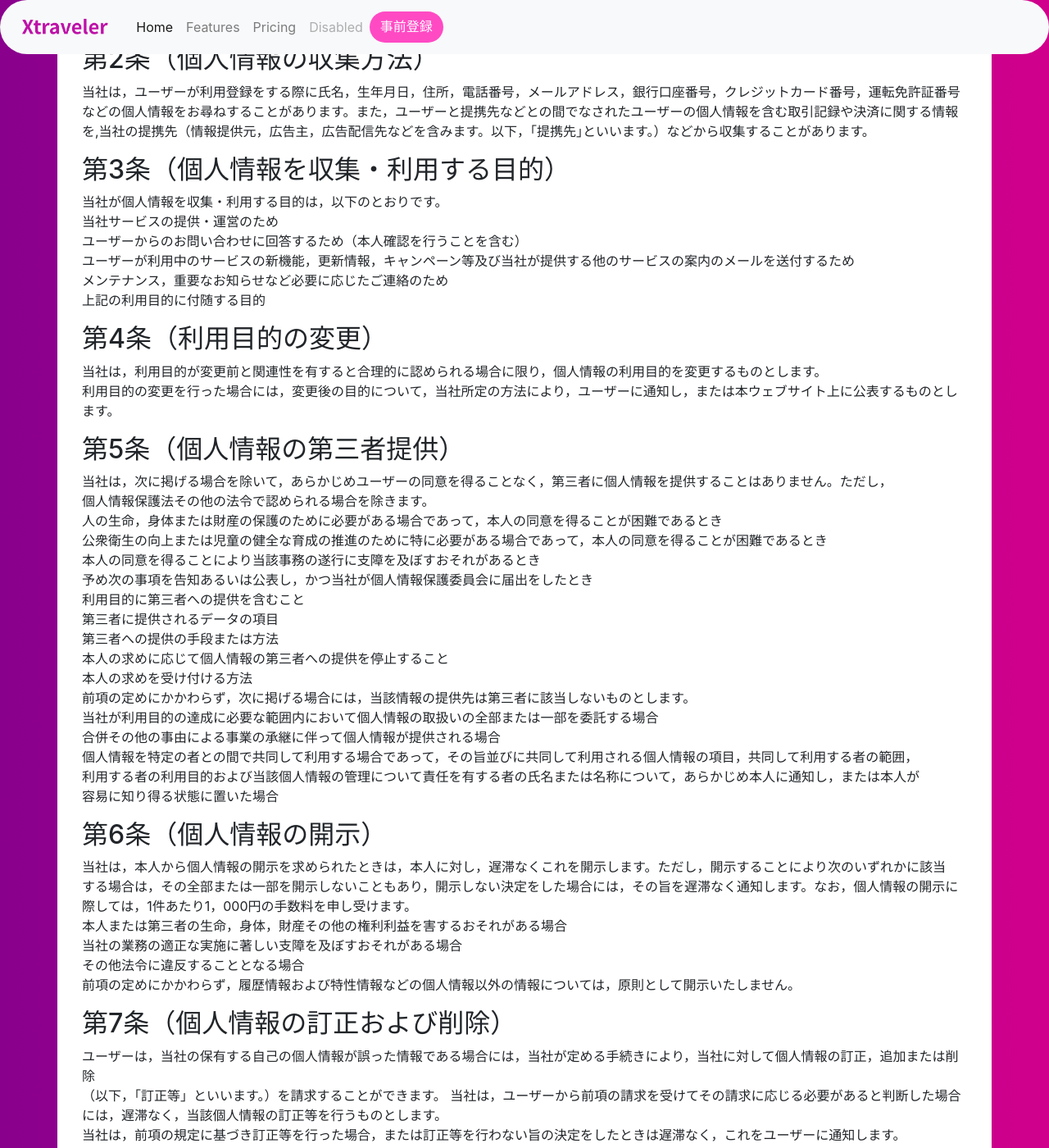
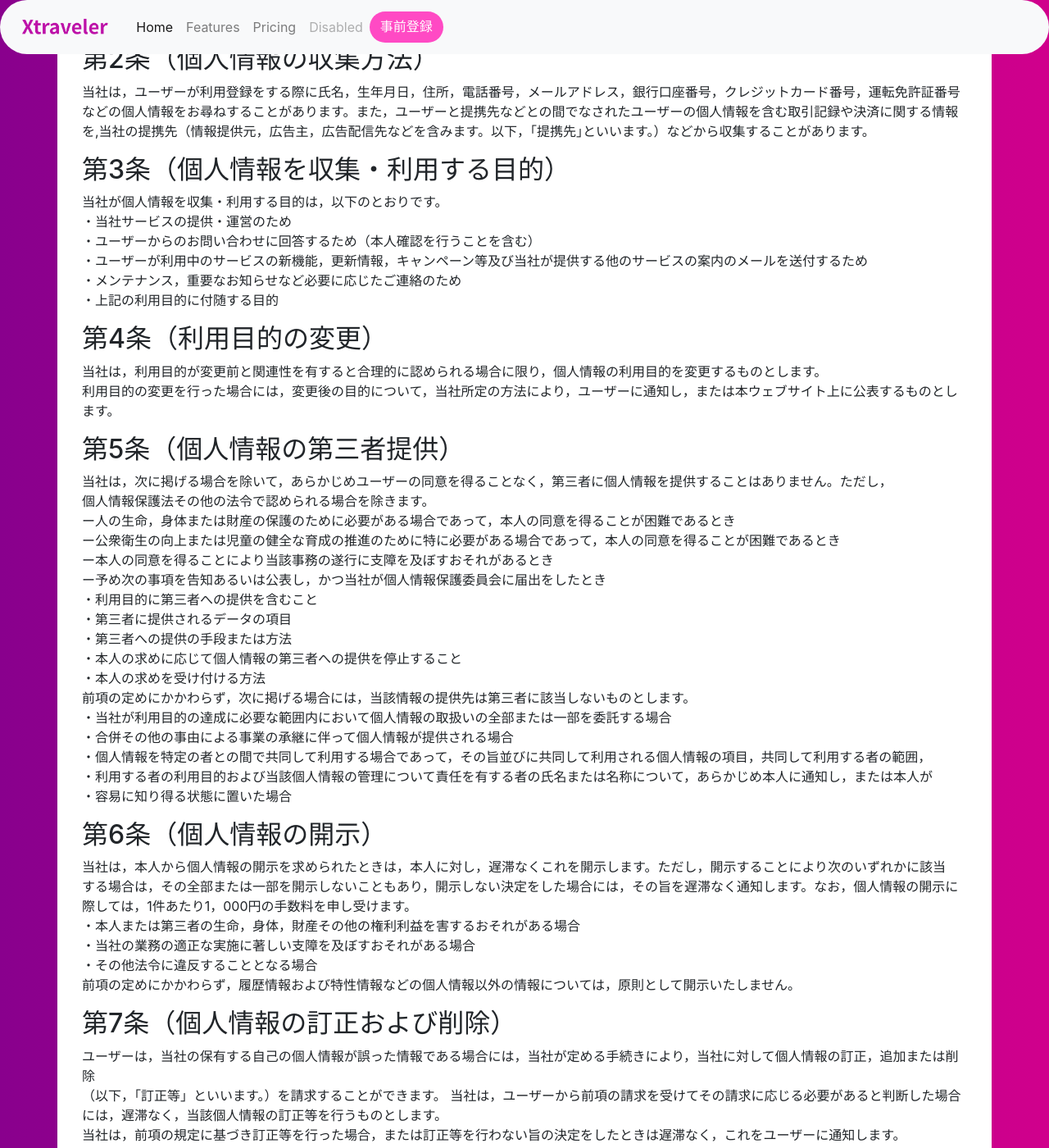
Before and after one commit to Xtraveler/LP, a Jekyll site: the page built from _posts/2021-01-20-privacypolicy.markdown, in a window 1280 px wide and 1400 px high, scrolled down 267 px. Shown: the whole window at 82% size. Built offline with Jekyll 4.4.1, drawn with Linux system fonts in a browser that asks for light colours.

Commit message:
Update 2021-01-20-privacypolicy.markdown

```diff
--- a/_posts/2021-01-20-privacypolicy.markdown
+++ b/_posts/2021-01-20-privacypolicy.markdown
@@ -17,39 +17,39 @@ permalink: /privacy-policy
 を,当社の提携先（情報提供元，広告主，広告配信先などを含みます。以下，｢提携先｣といいます。）などから収集することがあります。
 ## 第3条（個人情報を収集・利用する目的）
 当社が個人情報を収集・利用する目的は，以下のとおりです。
-  当社サービスの提供・運営のため
-  ユーザーからのお問い合わせに回答するため（本人確認を行うことを含む）
-  ユーザーが利用中のサービスの新機能，更新情報，キャンペーン等及び当社が提供する他のサービスの案内のメールを送付するため
-  メンテナンス，重要なお知らせなど必要に応じたご連絡のため
-  上記の利用目的に付随する目的
+・当社サービスの提供・運営のため
+・ユーザーからのお問い合わせに回答するため（本人確認を行うことを含む）
+・ユーザーが利用中のサービスの新機能，更新情報，キャンペーン等及び当社が提供する他のサービスの案内のメールを送付するため
+・メンテナンス，重要なお知らせなど必要に応じたご連絡のため
+・上記の利用目的に付随する目的
 ## 第4条（利用目的の変更）
 当社は，利用目的が変更前と関連性を有すると合理的に認められる場合に限り，個人情報の利用目的を変更するものとします。
 利用目的の変更を行った場合には，変更後の目的について，当社所定の方法により，ユーザーに通知し，または本ウェブサイト上に公表するものとします。
 ## 第5条（個人情報の第三者提供）
 当社は，次に掲げる場合を除いて，あらかじめユーザーの同意を得ることなく，第三者に個人情報を提供することはありません。ただし，
 個人情報保護法その他の法令で認められる場合を除きます。
-人の生命，身体または財産の保護のために必要がある場合であって，本人の同意を得ることが困難であるとき
-公衆衛生の向上または児童の健全な育成の推進のために特に必要がある場合であって，本人の同意を得ることが困難であるとき
-本人の同意を得ることにより当該事務の遂行に支障を及ぼすおそれがあるとき
-予め次の事項を告知あるいは公表し，かつ当社が個人情報保護委員会に届出をしたとき
-  利用目的に第三者への提供を含むこと
-  第三者に提供されるデータの項目
-  第三者への提供の手段または方法
-  本人の求めに応じて個人情報の第三者への提供を停止すること
-  本人の求めを受け付ける方法
+ー人の生命，身体または財産の保護のために必要がある場合であって，本人の同意を得ることが困難であるとき
+ー公衆衛生の向上または児童の健全な育成の推進のために特に必要がある場合であって，本人の同意を得ることが困難であるとき
+ー本人の同意を得ることにより当該事務の遂行に支障を及ぼすおそれがあるとき
+ー予め次の事項を告知あるいは公表し，かつ当社が個人情報保護委員会に届出をしたとき
+・利用目的に第三者への提供を含むこと
+・第三者に提供されるデータの項目
+・第三者への提供の手段または方法
+・本人の求めに応じて個人情報の第三者への提供を停止すること
+・本人の求めを受け付ける方法
 前項の定めにかかわらず，次に掲げる場合には，当該情報の提供先は第三者に該当しないものとします。
-  当社が利用目的の達成に必要な範囲内において個人情報の取扱いの全部または一部を委託する場合
-  合併その他の事由による事業の承継に伴って個人情報が提供される場合
-  個人情報を特定の者との間で共同して利用する場合であって，その旨並びに共同して利用される個人情報の項目，共同して利用する者の範囲，
-  利用する者の利用目的および当該個人情報の管理について責任を有する者の氏名または名称について，あらかじめ本人に通知し，または本人が
-  容易に知り得る状態に置いた場合
+・当社が利用目的の達成に必要な範囲内において個人情報の取扱いの全部または一部を委託する場合
+・合併その他の事由による事業の承継に伴って個人情報が提供される場合
+・個人情報を特定の者との間で共同して利用する場合であって，その旨並びに共同して利用される個人情報の項目，共同して利用する者の範囲，
+・利用する者の利用目的および当該個人情報の管理について責任を有する者の氏名または名称について，あらかじめ本人に通知し，または本人が
+・容易に知り得る状態に置いた場合
 ## 第6条（個人情報の開示）
 当社は，本人から個人情報の開示を求められたときは，本人に対し，遅滞なくこれを開示します。ただし，開示することにより次のいずれかに該当
 する場合は，その全部または一部を開示しないこともあり，開示しない決定をした場合には，その旨を遅滞なく通知します。なお，個人情報の開示に
 際しては，1件あたり1，000円の手数料を申し受けます。
-  本人または第三者の生命，身体，財産その他の権利利益を害するおそれがある場合
-  当社の業務の適正な実施に著しい支障を及ぼすおそれがある場合
-  その他法令に違反することとなる場合
+・本人または第三者の生命，身体，財産その他の権利利益を害するおそれがある場合
+・当社の業務の適正な実施に著しい支障を及ぼすおそれがある場合
+・その他法令に違反することとなる場合
 前項の定めにかかわらず，履歴情報および特性情報などの個人情報以外の情報については，原則として開示いたしません。
 ## 第7条（個人情報の訂正および削除）
 ユーザーは，当社の保有する自己の個人情報が誤った情報である場合には，当社が定める手続きにより，当社に対して個人情報の訂正，追加または削除
```
